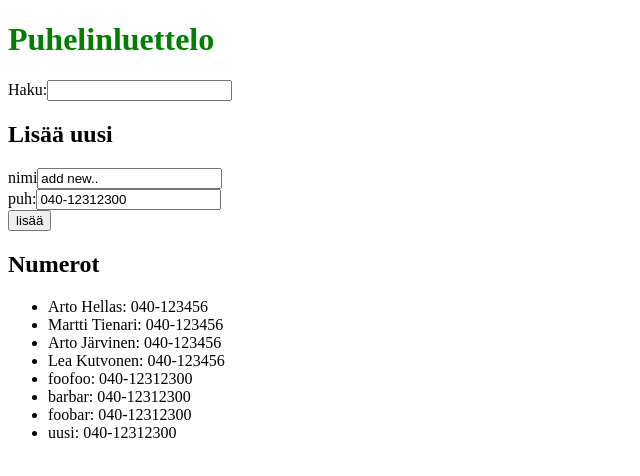
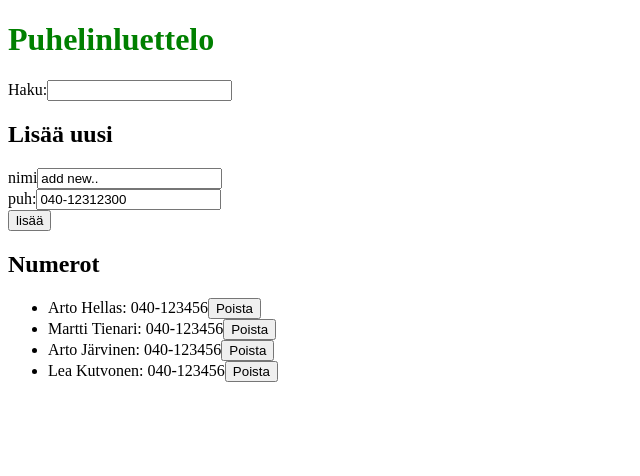
Before and after one commit to juhapekkaeloranta/FullStack-kurssi, a React (Create React App) app in the folder Osa_2/two-five-phonebook/: page / in a window 1280 px wide. Shown: the top 476 px of the page, without its empty margins (0-640 px from the left). Built offline with nearby package versions, Linux system fonts and the light colour scheme; data requests are answered from the project's data file.

Commit message:
teht 2-16 delete done

```diff
--- a/Osa_2/two-five-phonebook/db.json
+++ b/Osa_2/two-five-phonebook/db.json
@@ -19,26 +19,6 @@
       "name": "Lea Kutvonen",
       "number": "040-123456",
       "id": 4
-    },
-    {
-      "name": "foofoo",
-      "number": "040-12312300",
-      "id": 5
-    },
-    {
-      "name": "barbar",
-      "number": "040-12312300",
-      "id": 6
-    },
-    {
-      "name": "foobar",
-      "number": "040-12312300",
-      "id": 7
-    },
-    {
-      "name": "uusi",
-      "number": "040-12312300",
-      "id": 8
     }
   ]
 }
--- a/Osa_2/two-five-phonebook/src/App.js
+++ b/Osa_2/two-five-phonebook/src/App.js
@@ -68,8 +68,23 @@ class App extends React.Component {
       .create(newPerson)
       .then(response => {
         console.log('save done with:', response.status);
+        this.getAllContacts()
       })
-    this.getAllContacts()
+  }
+
+  deletePerson() {
+    return (event) => {
+      const idToDelete = event.target.name
+      console.log('deleting:', idToDelete);
+      BackendService
+        .deleteObject(idToDelete)
+        .then(response => {
+          console.log('deleted?');
+          console.log(response);
+          this.getAllContacts()
+      })
+
+    }
   }
 
 
@@ -103,6 +118,7 @@ class App extends React.Component {
         <Rows
           rowsData={this.state.persons}
           filteringTerm={this.state.filterWord}
+          deleteRow={this.deletePerson()}
         />
       </div>
     )
--- a/Osa_2/two-five-phonebook/src/Services/BackendService.js
+++ b/Osa_2/two-five-phonebook/src/Services/BackendService.js
@@ -17,4 +17,10 @@ const printFoo = () => {
   console.log('fooFromBackendService!');
 }
 
-export default { getAll, create, saveAll, printFoo }
+const deleteObject = (idToDelete) => {
+  console.log(idToDelete);
+  console.log(baseUrl.concat('/').concat(idToDelete))
+  return axios.delete(baseUrl.concat('/').concat(idToDelete))
+}
+
+export default { getAll, create, saveAll, printFoo, deleteObject }
--- a/Osa_2/two-five-phonebook/src/components/Row.js
+++ b/Osa_2/two-five-phonebook/src/components/Row.js
@@ -1,8 +1,11 @@
 import React from 'react'
 
-const Row = ({ rowData }) => {
+const Row = ({ rowData, deleteRow }) => {
     return (
-      <li>{rowData.name}: {rowData.number}</li>
+      <li>
+        {rowData.name}: {rowData.number}
+        <button name={rowData.id} onClick={deleteRow}>Poista</button>
+      </li>
     )
   }
 
--- a/Osa_2/two-five-phonebook/src/components/Rows.js
+++ b/Osa_2/two-five-phonebook/src/components/Rows.js
@@ -1,7 +1,7 @@
 import React from 'react'
 import Row from './Row'
 
-const Rows = ({ rowsData, filteringTerm }) => {
+const Rows = ({ rowsData, filteringTerm, deleteRow }) => {
 
   const includesGenerator = (substringToFind) => {
     return (textToSearchFrom) => {
@@ -25,7 +25,7 @@ const Rows = ({ rowsData, filteringTerm }) => {
   return (
     <ul>
       {filteredNames.map(row =>
-        <Row key={row.name} rowData={row} />)}
+        <Row key={row.name} rowData={row} deleteRow={deleteRow}/>)}
     </ul>
   )
 }
```
